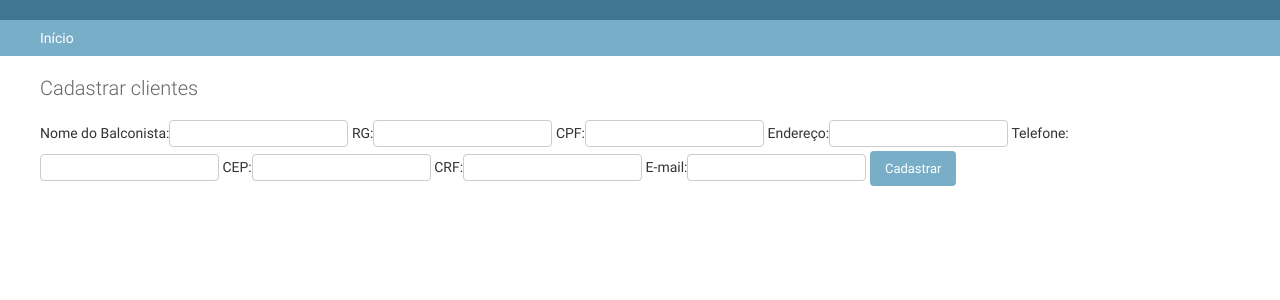
After one commit to danmonteirosilva/projeto-farmacia, a Django app: page /cadastrar/clientes in a window 1280 px wide. The commit adds this page. Shown: the top 300 px of the page. Run offline with Django 3.2, Linux system fonts and the light colour scheme; some libraries are stand-ins or nearby versions.

Commit message:
criado as listview e os templates das lista

```diff
--- a/core/urls.py
+++ b/core/urls.py
@@ -20,6 +20,6 @@
 
 urlpatterns = [
     path('admin/', admin.site.urls),
-    path('principal', include(urls_principal)),
+    path('', include(urls_principal)),
 
 ]
--- /dev/null
+++ b/principal/templates/cadastrar/clientes.html
@@ -0,0 +1,10 @@
+{% extends 'admin/base.html' %}
+{% load bootstrap %}
+{% block content %}
+   <h1> Cadastrar clientes</h1>
+    <form method="post" enctype="multipart/form-data">
+        {% csrf_token %}
+        {{form|bootstrap}}
+        <input type="submit" value="Cadastrar">
+    </form>
+{% endblock %}
--- a/principal/templates/cadastrar/cadastra_balconista.html
+++ b/principal/templates/cadastrar/farmaceutico.html
@@ -1,10 +1,10 @@
 {% extends 'admin/base.html' %}
 {% load bootstrap %}
 {% block content %}
-   <h1> Cadastrar Balconista</h1>
+   <h1> Cadastrar Farmaceutico</h1>
     <form method="post" enctype="multipart/form-data">
         {% csrf_token %}
         {{form|bootstrap}}
-        <input type="submit" value="Cdastrar">
+        <input type="submit" value="Cadastrar">
     </form>
 {% endblock %}
--- a/principal/urls.py
+++ b/principal/urls.py
@@ -1,8 +1,11 @@
 from django.urls import path
 from .views import BalconistaCreateView
-from .views import BalconistaListView
+from .views import BalconistaListView, FarmaceuticoCreateView, ClienteCreateView, ProdutosCreateView
 
 urlpatterns = [
-    path('cadastrar_balconista', BalconistaCreateView.as_view(), name='balconista'),
+    path('cadastrar/balconista', BalconistaCreateView.as_view(), name='cadastrar_balconista'),
+    path('cadastrar/farmaceutico', FarmaceuticoCreateView.as_view(), name='cadastrar_farmaceutico'),
+    path('cadastrar/produtos', ProdutosCreateView.as_view(), name='cadastrar_produtos'),
+    path('cadastrar/clientes', ClienteCreateView.as_view(), name='cadastrar_clientes'),
     path('listar/balconista', BalconistaListView.as_view(), name='listar_balconista'),
 ]
--- a/principal/views.py
+++ b/principal/views.py
@@ -1,4 +1,3 @@
-from django.shortcuts import render
 from .models import Balconista, Farmaceutico
 from django.views.generic import CreateView
 from django.views.generic import ListView
@@ -7,22 +6,42 @@
 
 class BalconistaCreateView(CreateView):
     model = Balconista
-    template_name = 'cadastra_balconista.html'
+    template_name = 'cadastrar/balconista.html'
 
     fields = '__all__'
 
     def get_success_url(self):
-        return reverse_lazy('Balconista')
+        return reverse_lazy('cadastrar_balconista')
 
 
 class FarmaceuticoCreateView(CreateView):
     model = Farmaceutico
-    template_name = 'farmaceutico.html'
+    template_name = 'cadastrar/farmaceutico.html'
 
     fields = '__all__'
 
     def get_success_url(self):
-        return reverse_lazy('Farmaceutico')
+        return reverse_lazy('cadastrar_farmaceutico')
+
+
+class ClienteCreateView(CreateView):
+    model = Farmaceutico
+    template_name = 'cadastrar/clientes.html'
+
+    fields = '__all__'
+
+    def get_success_url(self):
+        return reverse_lazy('cadastrar_cliente')
+
+
+class ProdutosCreateView(CreateView):
+    model = Farmaceutico
+    template_name = 'cadastrar/produtos.html'
+
+    fields = '__all__'
+
+    def get_success_url(self):
+        return reverse_lazy('cadastrar_produtos')
 
 
 class BalconistaListView(ListView):
```
Also changed, not shown: principal/templates/cadastrar/balconista.html (added, +10 -0 lines), principal/templates/cadastrar/produtos.html (added, +10 -0 lines), db.sqlite3.
